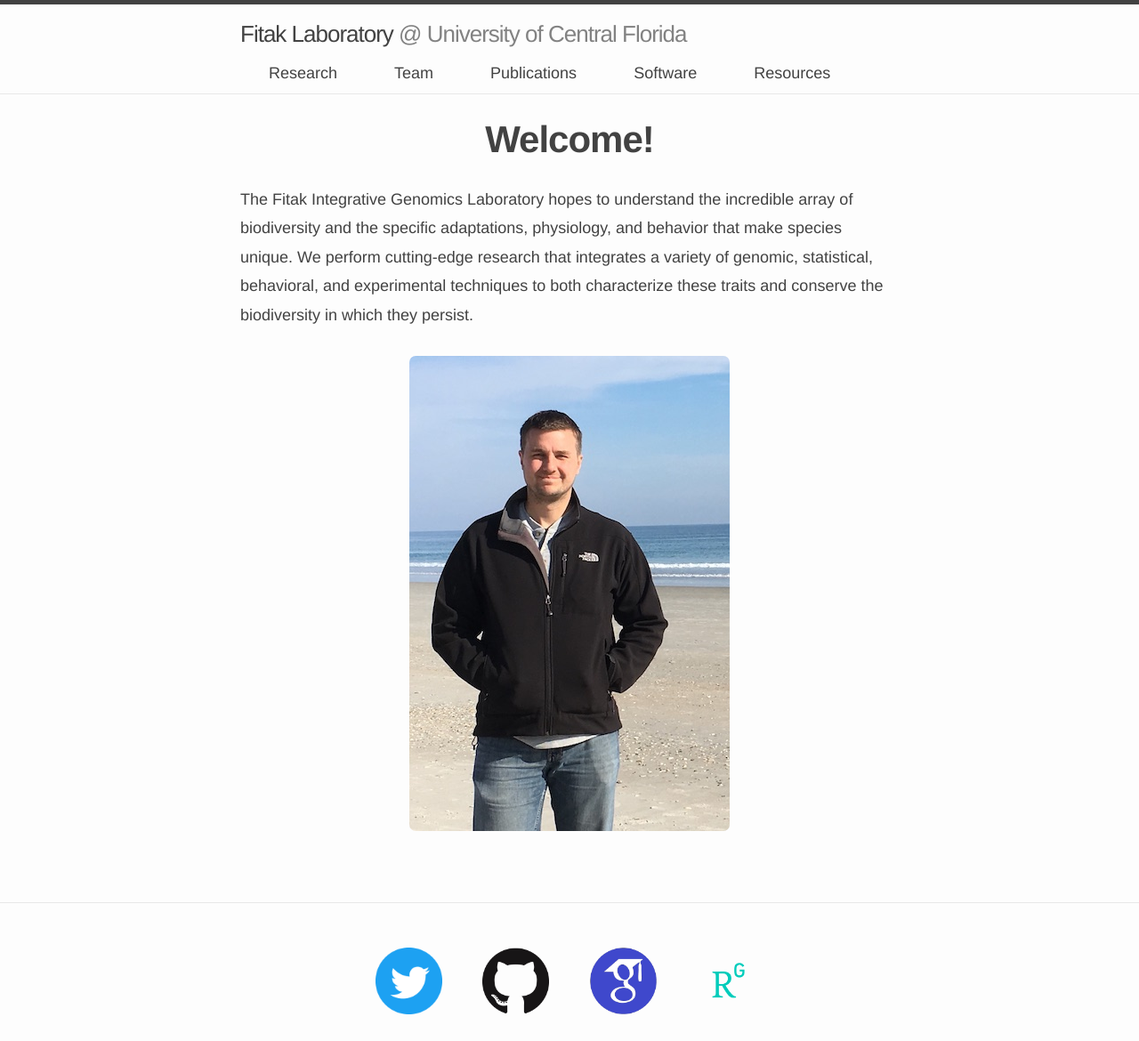
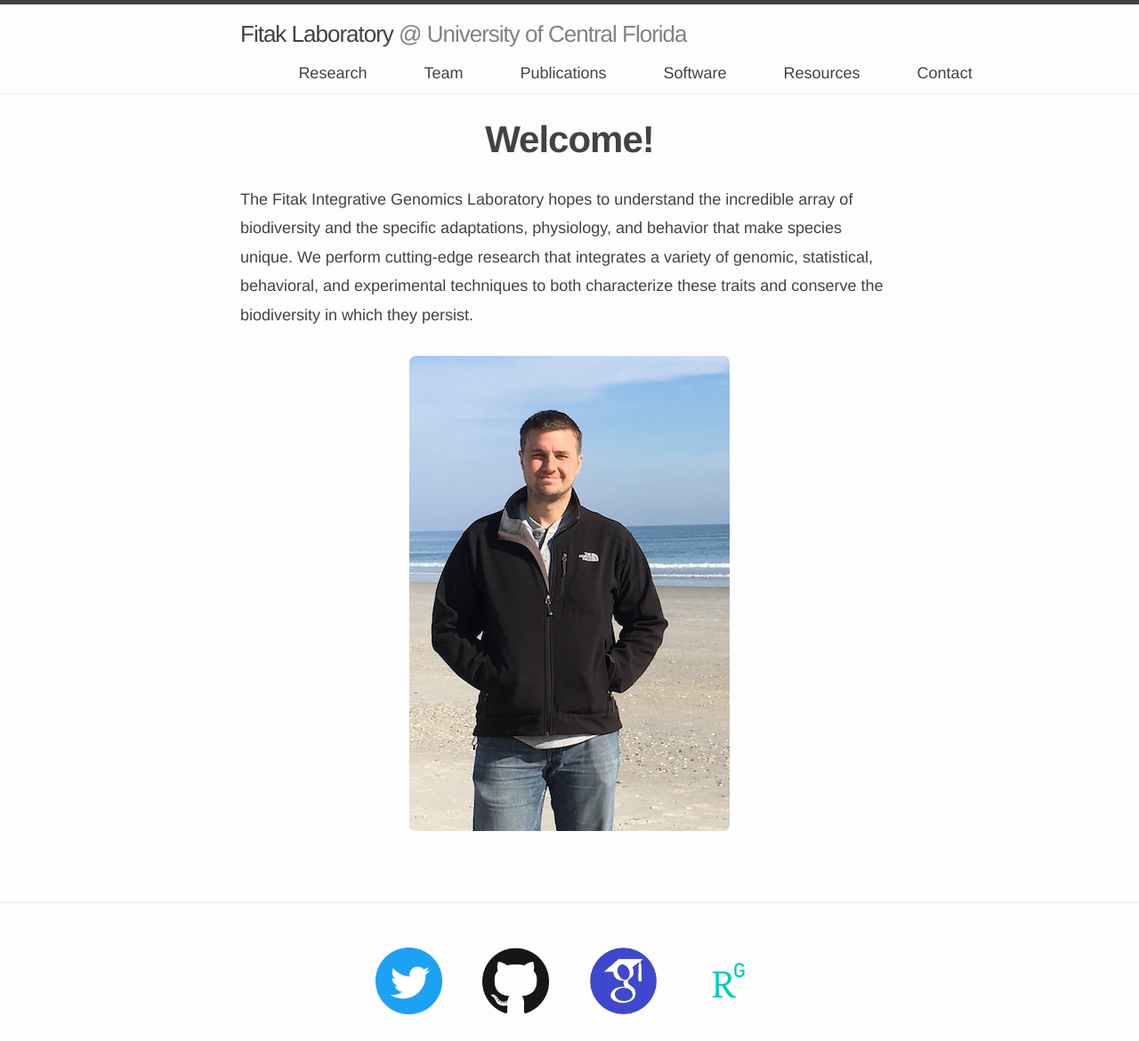
Before and after one commit to rfitak/FitakLab, a Jekyll site: the page built from index.html, in a window 1280 px wide. Shown: the whole page at 89% size. Built offline with Jekyll 4.4.1, drawn with Linux system fonts in a browser that asks for light colours; nearby versions of some CDN libraries.

Commit message:
Updated Resources

```diff
--- a/_sass/_layout.scss
+++ b/_sass/_layout.scss
@@ -33,7 +33,7 @@
 .site-nav {
     float: left;
     line-height: 56px;
-    width: 100%;
+    width: 120%;
 
     .menu-icon {
         display: none;
```
